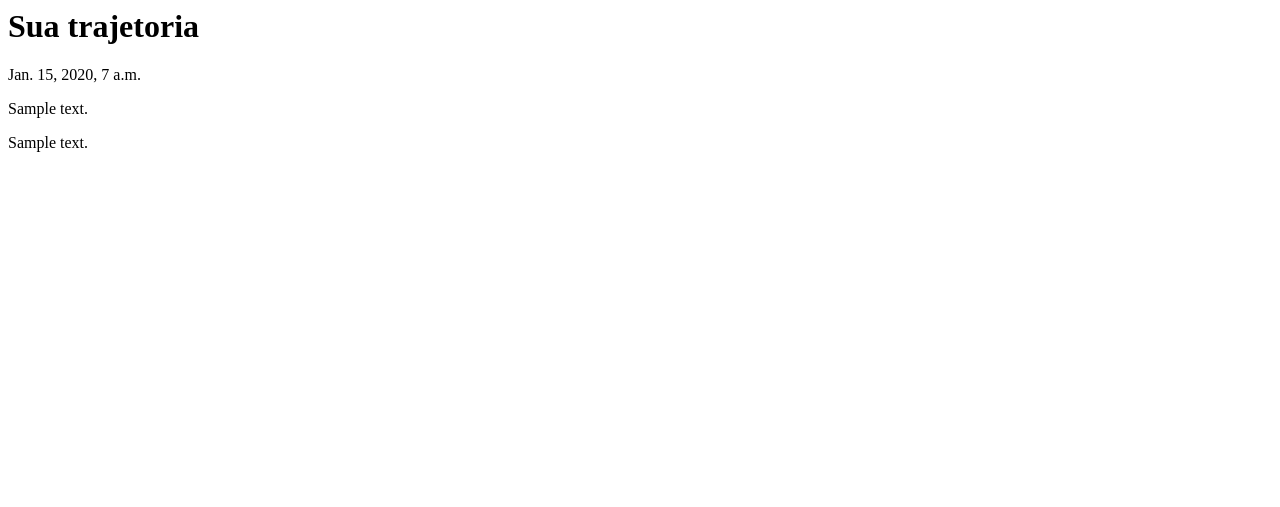
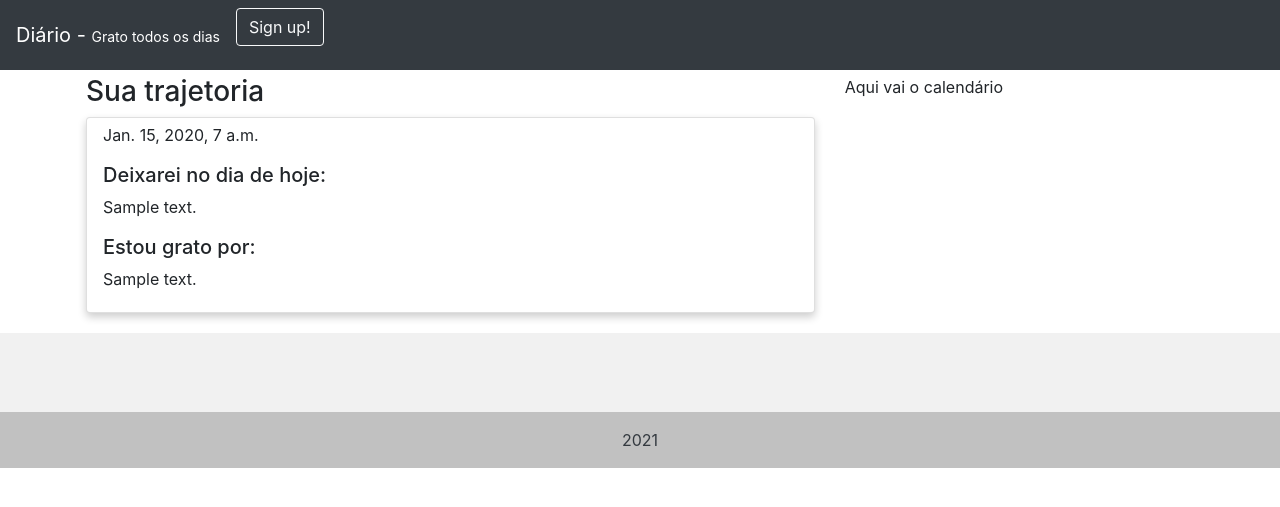
Before and after one commit to adrienschmitz-zz/djangoDiaryWebsite, a Django app: page / in a window 1280 px wide. Shown: the top 507 px of the page. Run offline with Django 3.2, Linux system fonts and the light colour scheme; tables that the repository leaves empty hold one stand-in row (values such as "Sample post"); some libraries are stand-ins or nearby versions.

Commit message:
Added view and template for detailed blog post as well as CSS for the site.

```diff
--- /dev/null
+++ b/meusite/diario/static/css/diario.css
@@ -0,0 +1,42 @@
+.navbar-brand span {
+  font-size: 0.7em;
+}
+
+h2 {
+  margin-top: 20px;
+  margin-left: 20px;
+}
+
+.card {
+  box-shadow: 0 4px 8px 0 rgba(0, 0, 0, 0.2);
+  transition: 0.3s;
+  margin-bottom: 15px;
+}
+
+.card:hover {
+  box-shadow: 0 8px 16px 0 rgba(0, 0, 0, 0.2);
+}
+
+.container {
+  display:block
+  text-align: justify;
+  padding: 5px 16px;
+}
+
+.leave_text,
+.gratitude_text {
+
+  overflow: hidden;
+  text-overflow: ellipsis;
+  white-space: nowrap;
+}
+
+a.fill-div {
+  display: block;
+  text-decoration: none;
+  color: inherit;
+}
+
+a.fill-div:hover {
+  text-decoration: none;
+}
--- /dev/null
+++ b/meusite/diario/templates/diario/base.html
@@ -0,0 +1,79 @@
+{% load static %}
+<html>
+
+<head>
+    <title>Diário </title>
+    <link rel="stylesheet" href="https://stackpath.bootstrapcdn.com/bootstrap/4.4.1/css/bootstrap.min.css"
+        integrity="sha384-Vkoo8x4CGsO3+Hhxv8T/Q5PaXtkKtu6ug5TOeNV6gBiFeWPGFN9MuhOf23Q9Ifjh" crossorigin="anonymous">
+    <link rel="stylesheet" href="{% static 'css/diario.css' %}">
+</head>
+
+<body>
+    <header>
+        <nav class="navbar navbar-expand-lg navbar-dark bg-dark">
+            <a class="navbar-brand" href="#">Diário - <span>Grato todos os dias</span></a>
+            <section class="">
+                <p class="d-flex justify-content-right align-items-right">
+                    <button type="button" class="btn btn-outline-light btn-rounded">
+                        Sign up!
+                    </button>
+                </p>
+            </section>
+            <button class="navbar-toggler" type="button" data-toggle="collapse" data-target="#navbarNav"
+                aria-controls="navbarNav" aria-expanded="false" aria-label="Toggle navigation">
+                <span class="navbar-toggler-icon"></span>
+            </button>
+            <div class="collapse navbar-collapse" id="navbarNav">
+            </div>
+        </nav>
+    </header>
+
+    <div class="container">
+        <div class="row">
+            <div class="col-8">
+                {% block content %}
+                {% endblock %}
+            </div>
+            <div class="col-4">
+                <p>Aqui vai o calendário</p>
+            </div>
+        </div>
+    </div>
+
+    <footer class="text-center text-white" style="background-color: #f1f1f1;">
+        <div class="container pt-4">
+            <section class="mb-4">
+                <a href="#" class="btn btn-link btn-floating btn-lg text-dark m-1" href="#" role="button"
+                    data-mdb-ripple-color="dark">
+                    <i class="fa fa-facebook-f"></i>
+                </a>
+                <a class="btn btn-link btn-floating btn-lg text-dark m-1" href="#!" role="button"
+                    data-mdb-ripple-color="dark"><i class="fab fa-facebook-f"></i></a>
+                <a class="btn btn-link btn-floating btn-lg text-dark m-1" href="#!" role="button"
+                    data-mdb-ripple-color="dark"><i class="fab fa-google"></i></a>
+                <a class="btn btn-link btn-floating btn-lg text-dark m-1" href="#!" role="button"
+                    data-mdb-ripple-color="dark"><i class="fab fa-instagram"></i></a>
+                <a class="btn btn-link btn-floating btn-lg text-dark m-1" href="#!" role="button"
+                    data-mdb-ripple-color="dark"><i class="fab fa-linkedin"></i></a>
+                <a class="btn btn-link btn-floating btn-lg text-dark m-1" href="#!" role="button"
+                    data-mdb-ripple-color="dark"><i class="fab fa-github"></i></a>
+            </section>
+        </div>
+        <div class="text-center text-dark p-3" style="background-color: rgba(0, 0, 0, 0.2);">
+            2021
+        </div>
+
+    </footer>
+
+    <script src="https://code.jquery.com/jquery-3.4.1.slim.min.js"
+        integrity="sha384-J6qa4849blE2+poT4WnyKhv5vZF5SrPo0iEjwBvKU7imGFAV0wwj1yYfoRSJoZ+n" crossorigin="anonymous">
+    </script>
+    <script src="https://cdn.jsdelivr.net/npm/popper.js@1.16.0/dist/umd/popper.min.js"
+        integrity="sha384-Q6E9RHvbIyZFJoft+2mJbHaEWldlvI9IOYy5n3zV9zzTtmI3UksdQRVvoxMfooAo" crossorigin="anonymous">
+    </script>
+    <script src="https://stackpath.bootstrapcdn.com/bootstrap/4.4.1/js/bootstrap.min.js"
+        integrity="sha384-wfSDF2E50Y2D1uUdj0O3uMBJnjuUD4Ih7YwaYd1iqfktj0Uod8GCExl3Og8ifwB6" crossorigin="anonymous">
+    </script>
+</body>
+
+</html>
--- a/meusite/diario/templates/diario/day_list.html
+++ b/meusite/diario/templates/diario/day_list.html
@@ -1,24 +1,22 @@
-<html>
+{% extends "diario/base.html" %}
+{% block content %}
+<h3>Sua trajetoria</h3>
+{%for day in days%}
+<a href="{% url 'day_detail' pk=day.pk %}" class="fill-div">
+    <div class="card">
+        <div class="container">
 
-<head>
-    <title>Diário</title>
-</head>
-
-<body>
-    <h1>Sua trajetoria</h1>
-
-    {%for day in days%}
-    <div class="card">
             <p>{{day.created_date}}</p>
+            <h5>Deixarei no dia de hoje:</h5>
             <div class="leave_text">
                 <p>{{day.leave_text}}</p>
             </div>
+            <h5>Estou grato por:</h5>
             <div class="gratitude_text">
                 <p>{{day.gratitude_text|linebreaksbr}}</p>
             </div>
         </div>
+    </div>
+</a>
 {% endfor %}
-
-</body>
-
-</html>
+{% endblock %}
--- a/meusite/diario/urls.py
+++ b/meusite/diario/urls.py
@@ -4,4 +4,5 @@ from . import views
 urlpatterns = [
     path('', views.day_list, name='day_list'),
     path("update_server/", views.update, name="update"),
+    path('day/<int:pk>/', views.day_detail, name='day_detail'),
 ]
--- a/meusite/diario/views.py
+++ b/meusite/diario/views.py
@@ -1,4 +1,4 @@
-from django.shortcuts import render
+from django.shortcuts import render, get_object_or_404
 import git
 from django.http import HttpResponse
 from django.views.decorators.csrf import csrf_exempt
@@ -13,6 +13,11 @@ def day_list(request):
 def day_list(request):
     days = Day.objects.filter(created_date__lte=timezone.now())
     return render(request, "diario/day_list.html", {"days": days})
+
+
+def day_detail(request, pk):
+    day = get_object_or_404(Day, pk=pk)
+    return render(request, "diario/day_detail.html", {'day': day})
 
 
 # Git Webhook
```
Also changed, not shown: meusite/diario/templates/diario/day_detail.html (added, +17 -0 lines). Lines whose indentation alone changed are shown as unchanged.
